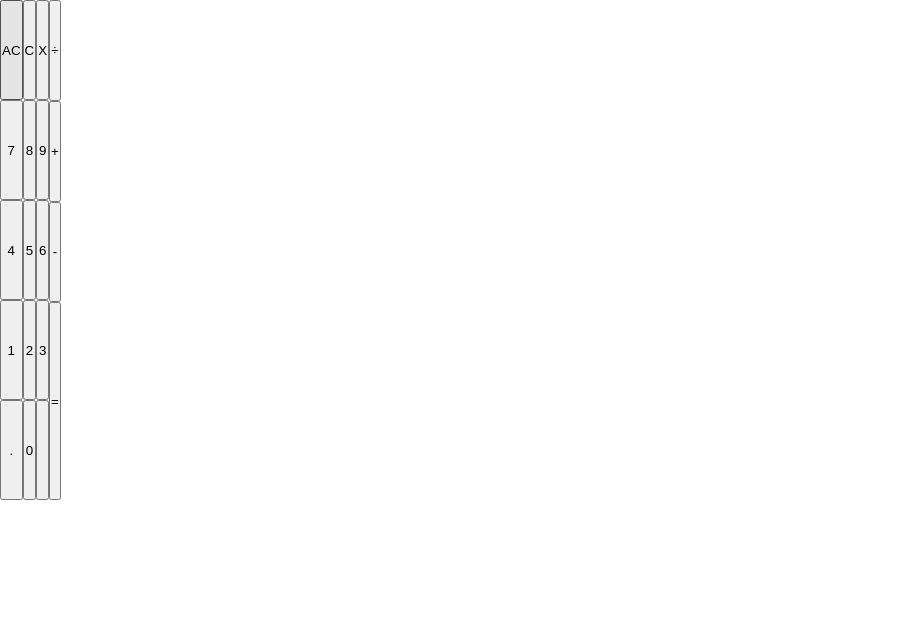
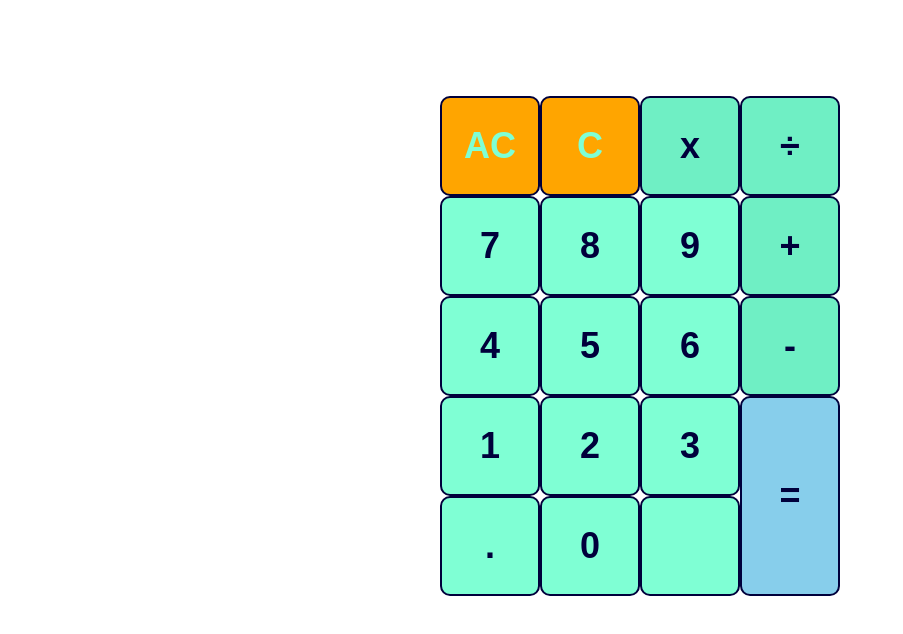
Before and after one commit to RogerEaux/calculator, a plain HTML site: page index.html in a window 1280 px wide. Shown: the whole page, without its empty margins (0-903 px from the left). Drawn offline with Linux system fonts and the light colour scheme.

Commit message:
Add styles to buttons

```diff
--- a/index.html
+++ b/index.html
@@ -10,6 +10,7 @@
         <link rel="stylesheet" href="./style.css">
     </head>
     <body class="container">
+        <div id="content" class="container">
             <div id="buttons" class="container">
                 <div class="container">
                     <button id="clear" class="deleter">AC</button>
@@ -26,7 +27,7 @@
                     <button id="zero" class="number">0</button>
                 </div>
                 <div class="container">
-                <button id="multiply" class="operator">X</button>
+                    <button id="multiply" class="operator">x</button>
                     <button id="nine" class="number">9</button>
                     <button id="six" class="number">6</button>
                     <button id="three" class="number">3</button>
@@ -39,5 +40,9 @@
                     <button id="equals">=</button>
                 </div>
             </div>
+        </div>
+        <div id="footer" class="container">
+
+        </div>
     </body>
 </html>
--- a/style.css
+++ b/style.css
@@ -7,19 +7,51 @@
     display: flex;
 }
 
+body{
+    flex-direction: column;
+}
+
+#content{
+    justify-content: center;
+    margin: 96px 0;
+}
+
 #buttons{
-    width: 500px;
+    width: 400px;
     height: 500px;
 }
 
 #buttons .container{
     flex-direction: column;
+    flex: 1;
 }
 
 .container button{
-    flex: 1;
+    flex-basis: 20%;
+    border: 2px solid #00003b;
+    border-radius: 10px;
+    box-sizing: border-box;
+    font-size: 36px;
+    font-weight: 900;
+}
+
+.number{
+    background-color: aquamarine;
+    color: #00003b;
+}
+
+.operator{
+    background-color: #6fefc4;
+    color: #00003b;
+}
+
+.deleter{
+    background-color: orange;
+    color: aquamarine;
 }
 
 #equals{
-    flex: 2;
+    flex-basis: 40%;
+    background-color: skyblue;
+    color: #00003b;
 }
```
Lines whose indentation alone changed are shown as unchanged.
